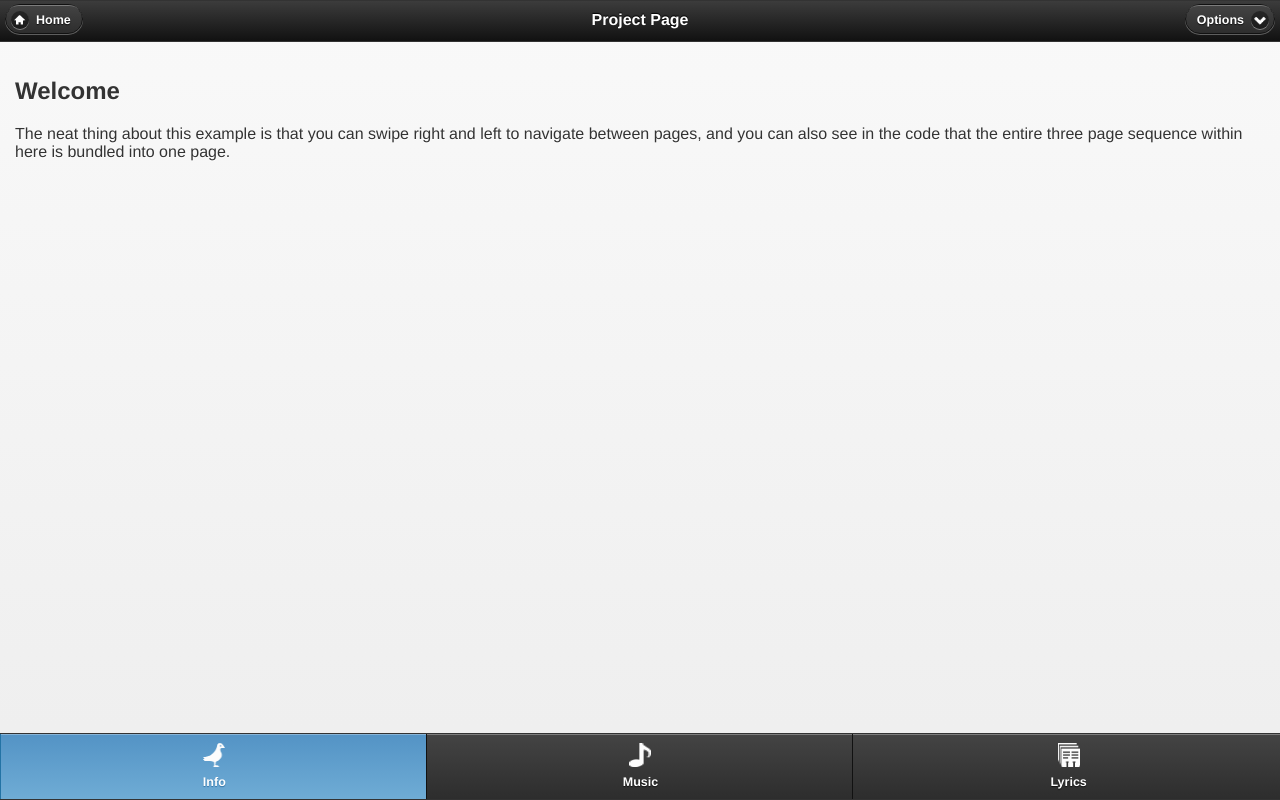
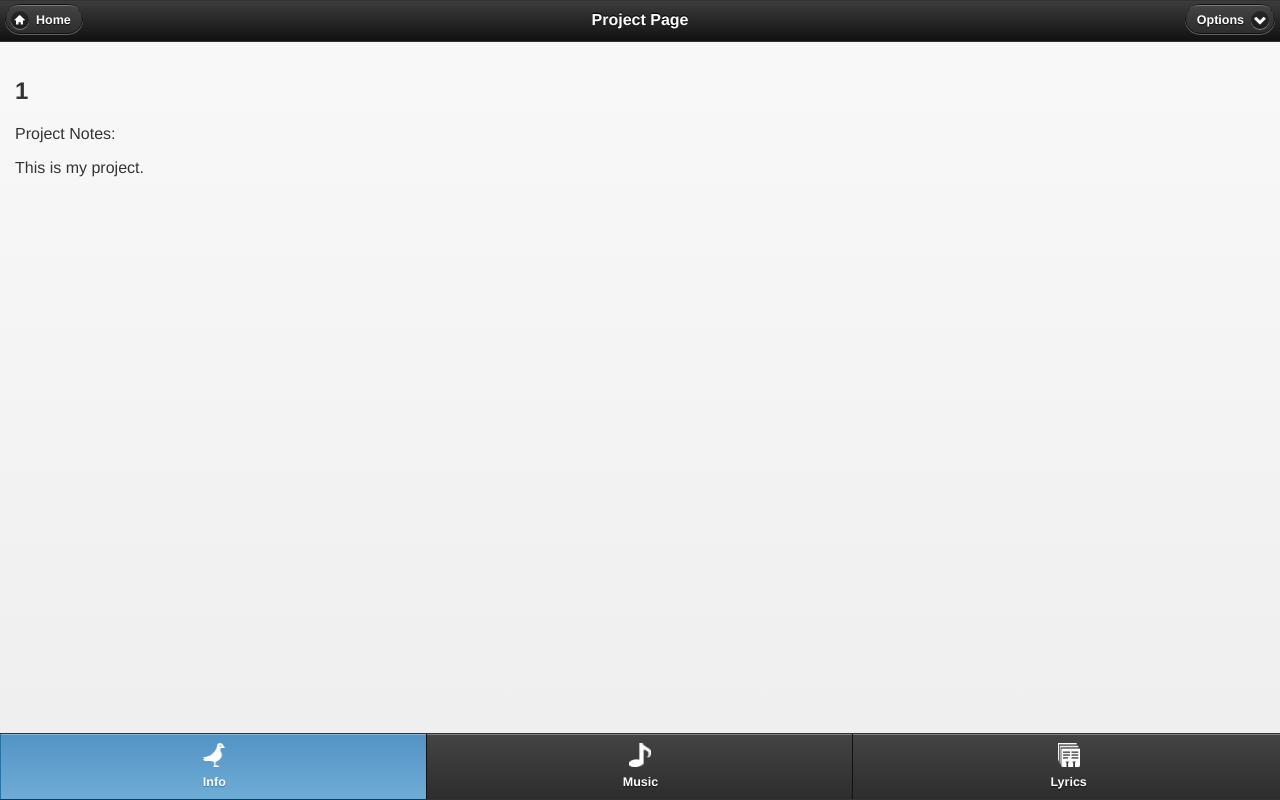
Before and after one commit to keziah/songbird, a PHP site: page /project.php?projectname=1 in a window 1280 px wide. Run offline with PHP 8.4, Linux system fonts and the light colour scheme; the visitor is signed in with stand-in values (Sample User, id 1); tables that the repository leaves empty or names only in its code hold one stand-in row (values such as "Sample post").

Commit message:
fixed project info page

```diff
--- a/home.php
+++ b/home.php
@@ -70,6 +70,12 @@ session_start();
 <h2>My Projects</h2><br>
 Load project list here.
 <br><a href="project.php">Example Project</a>
+
+<form method="get" action="project.php">
+    <input type="hidden" name="projectname" value="song1">
+    <input type="submit" value="Go to new project">
+</form>
+
 </div>
 </div>
 </body>
--- a/project.php
+++ b/project.php
@@ -1,5 +1,4 @@
-	<?php
-	session_start();
+	<?php session_start();
 	?>
 <html>
 
@@ -51,17 +50,41 @@
 
 
 	</div><!-- /header -->
-
-
-	<?php $project = $_GET['projectname'];?>
+	<?php
+	include("config.php");
+	$project = $_GET['projectname'];
+	?>
 
 
 
 
 	<div data-role="content">
-		<h2>Welcome <span id="username"></span></h2>
+		<h2><?php echo "$project" ?> <span id="username"></span></h2>
 
-		<p>The neat thing about this example is that you can swipe right and left to navigate between pages, and you can also see in the code that the entire three page sequence within here is bundled into one page.</p>
+		<p>Project Notes:</p>
+
+
+
+			<?php
+
+
+	$sql="SELECT * FROM projectinfo WHERE projectname = '$project'";
+	$result = mysql_query($sql);
+	$count = mysql_num_rows($result);
+
+	if($count < 1) {
+		$stdinfo = "This is my project.";
+		$addProject = "INSERT INTO projectinfo (`projectname`, `info`) VALUES('$project','$stdinfo')";
+		mysql_query($addProject);
+		$result = mysql_query($sql);
+	}
+
+		$row = mysql_fetch_assoc($result);
+		echo "".$row["info"]."";
+
+
+		?>
+
 
 
 	</div><!-- /content -->
```
